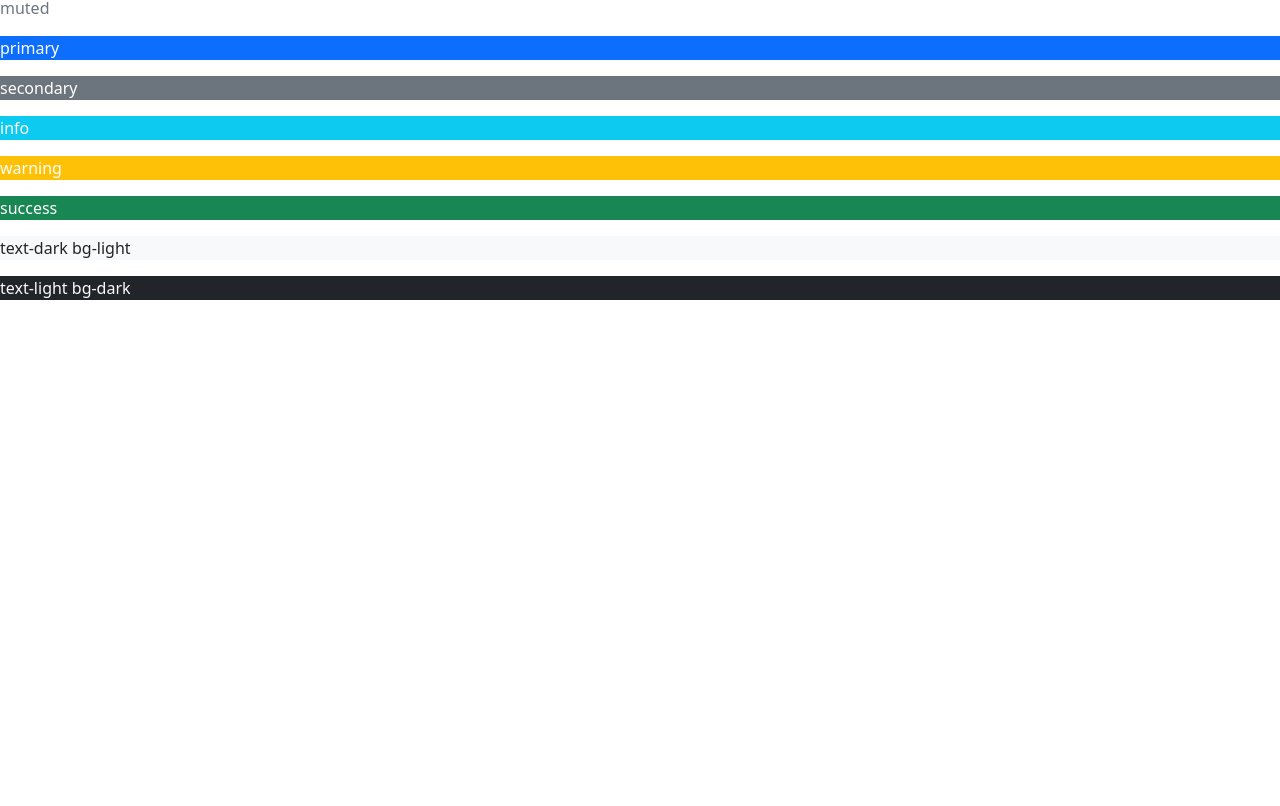
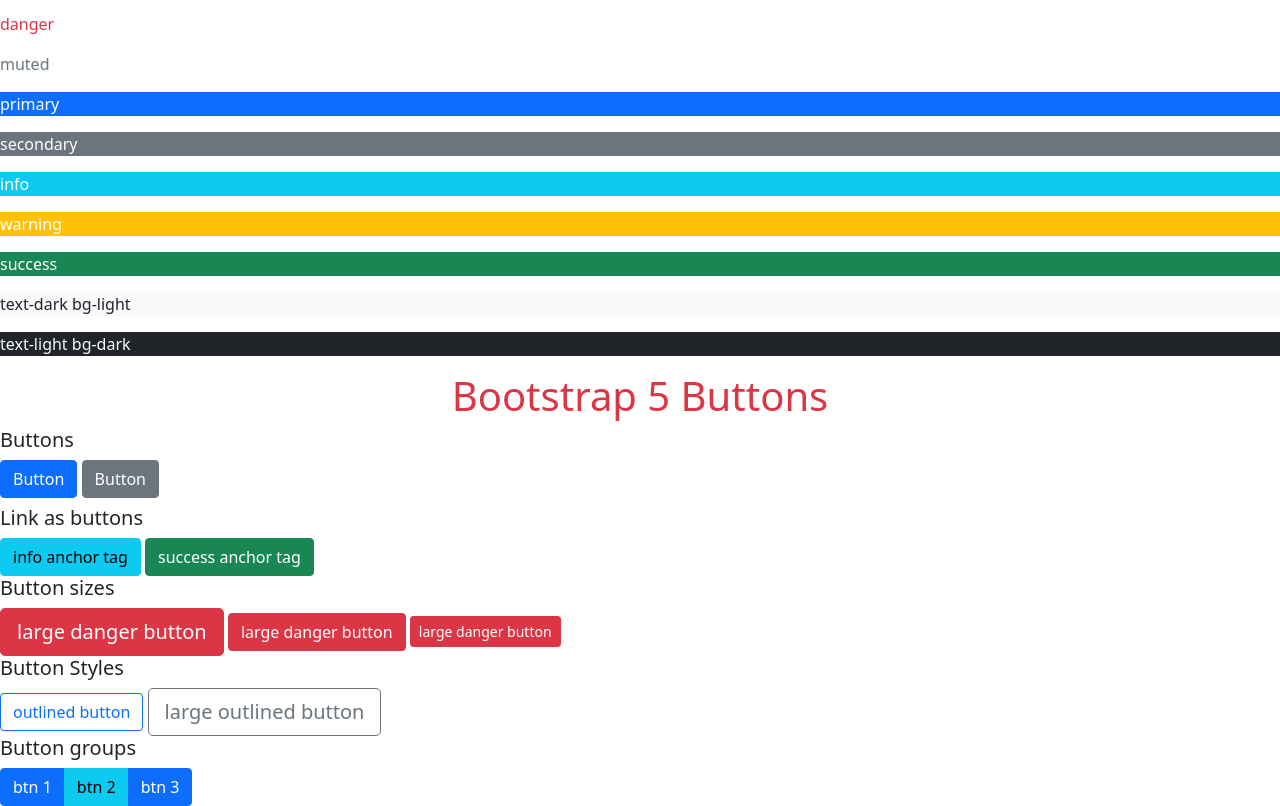
Before and after one commit to Dina2703/bs5-book-site, a plain HTML site: page index.html in a window 1280 px wide. Shown: the part 1228-2034 px from the top of the page. Before the commit the page ends 1544 px from the top, so only its background shows below. Drawn offline with nearby package versions, Linux system fonts and the light colour scheme.

Commit message:
Buttons Bootstrap 5

```diff
--- a/index.html
+++ b/index.html
@@ -14,7 +14,7 @@
   </head>
   <body>
     <!-- heading tags -->
-    <h1>Hello</h1>
+    <h1 class="text-danger text-center">Bootstrap 5 Typography</h1>
     <h2>this is an h2</h2>
     <h2>this is an h3</h2>
     <h2 class="h1">this is an h2 tag with the h3 class</h2>
@@ -42,6 +42,7 @@
     <p class="text-decoration-line-through">This is an line-through text</p>
     <p class="fw-bold">This is an bolded text</p>
     <small>this is a small text</small>
+    <h1 class="text-danger text-center">Bootstrap 5 Colors</h1>
 
     <!-- text colors -->
     <p class="text-primary">primary</p>
@@ -62,6 +63,39 @@
     <p class="text-dark bg-light">text-dark bg-light</p>
     <p class="text-light bg-dark">text-light bg-dark</p>
 
+    <h1 class="text-danger text-center">Bootstrap 5 Buttons</h1>
+
+    <!-- basic buttons -->
+    <h5>Buttons</h5>
+    <h2 class="btn btn-primary">Button</h2>
+    <h2 class="btn btn-secondary">Button</h2>
+
+    <!-- anchor tags as buttons -->
+    <h5>Link as buttons</h5>
+    <a href="#" class="btn btn-info">info anchor tag</a>
+    <a href="#" class="btn btn-success">success anchor tag</a>
+
+    <!-- button sizes -->
+    <h5>Button sizes</h5>
+    <button class="btn btn-lg btn-danger">large danger button</button>
+    <button class="btn btn-md btn-danger">large danger button</button>
+    <button class="btn btn-sm btn-danger">large danger button</button>
+
+    <!-- button styles -->
+    <h5>Button Styles</h5>
+    <button class="btn btn-outline-primary">outlined button</button>
+    <button class="btn btn-outline-secondary btn-lg">
+      large outlined button
+    </button>
+
+    <!-- button groups -->
+    <h5>Button groups</h5>
+    <div class="btn-group">
+      <a href="#" class="btn btn-primary">btn 1</a>
+      <a href="#" class="btn btn-info">btn 2</a>
+      <a href="#" class="btn btn-primary">btn 3</a>
+    </div>
+
     <script
       src="https://cdn.jsdelivr.net/npm/bootstrap@5.0.2/dist/js/bootstrap.bundle.min.js"
       integrity="sha384-MrcW6ZMFYlzcLA8Nl+NtUVF0sA7MsXsP1UyJoMp4YLEuNSfAP+JcXn/tWtIaxVXM"
```
